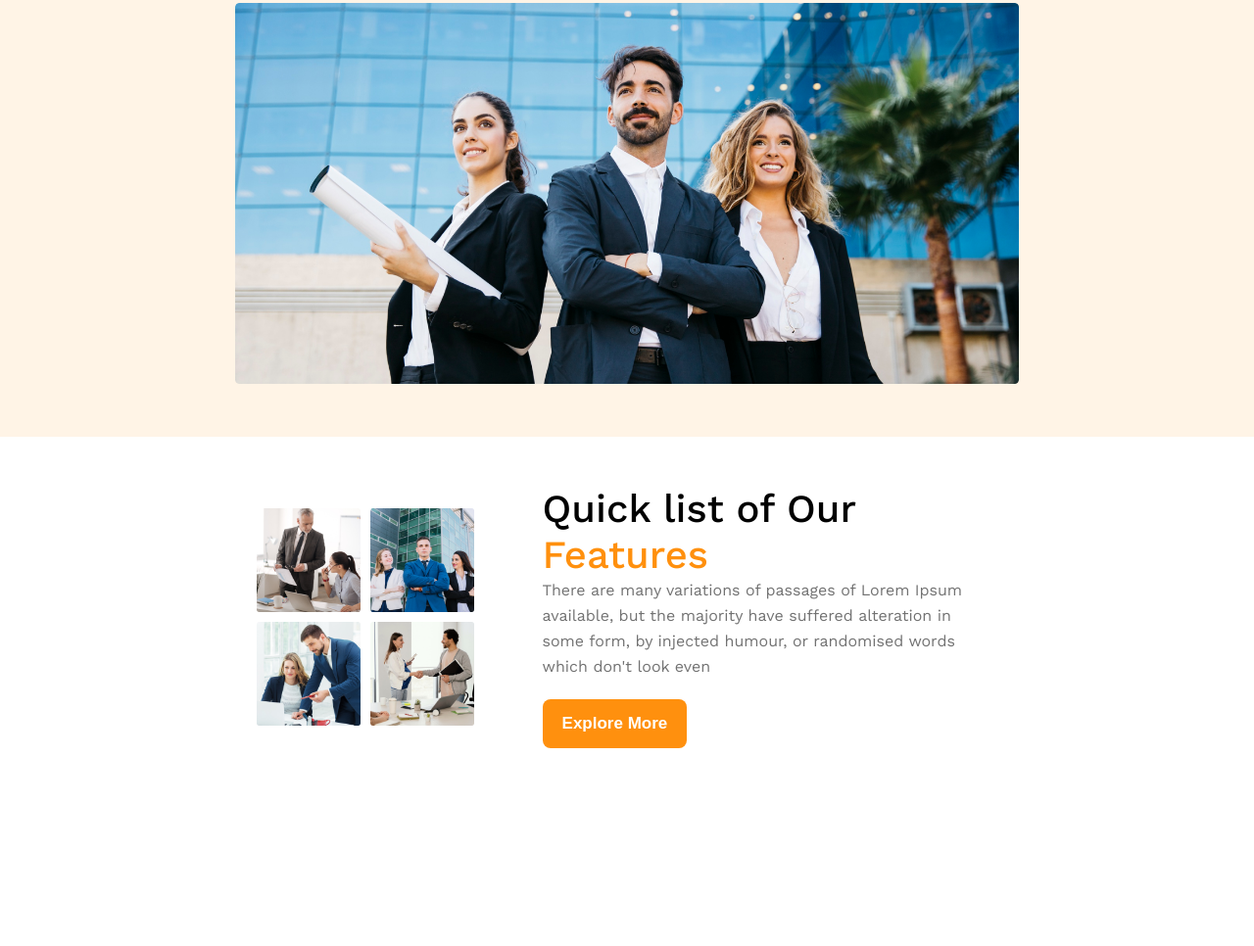
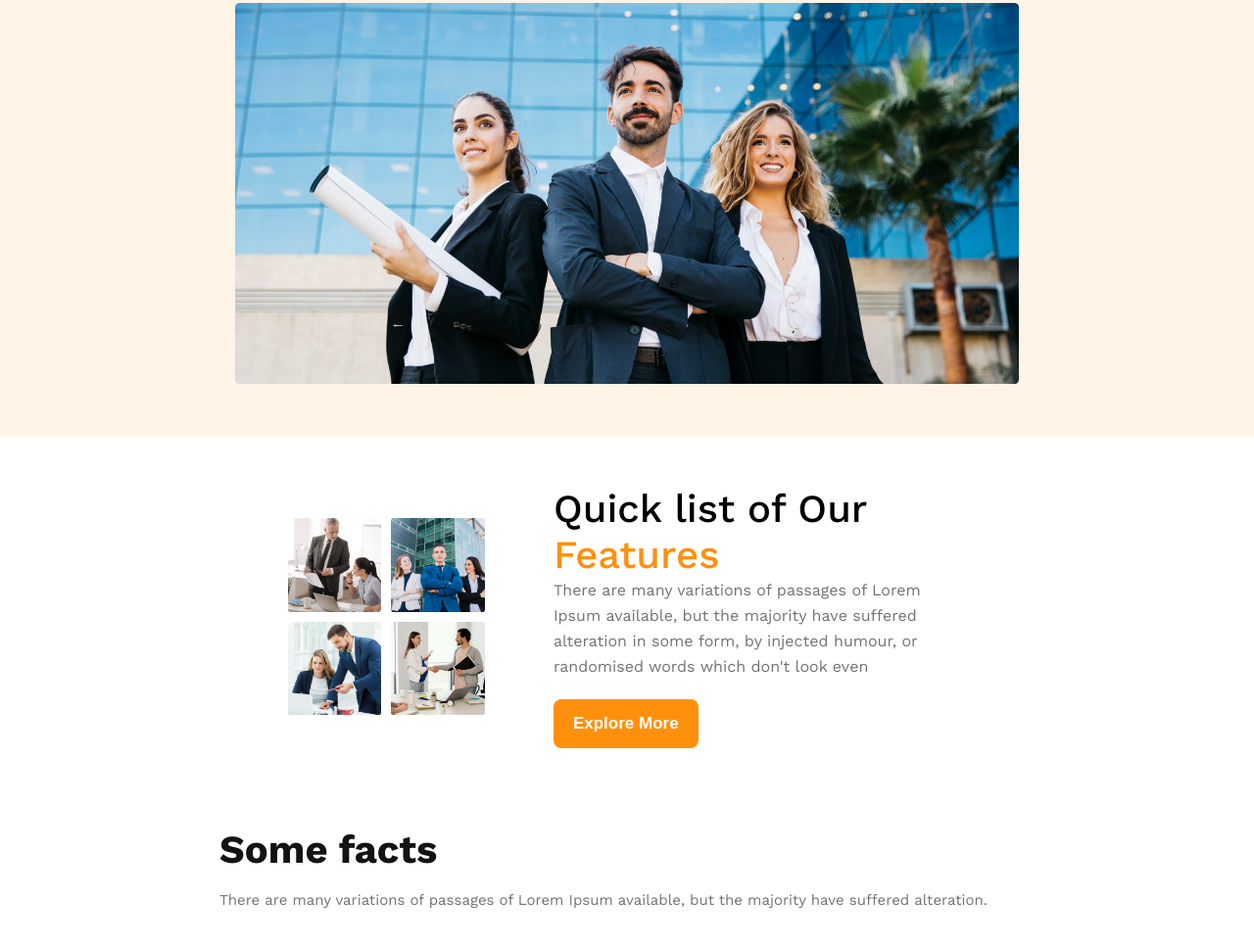
Before and after one commit to AshikurZaman01/G3-Architecture-Website-Responsive-, a plain HTML site: page index.html in a window 1280 px wide. Shown: the part 500-1466 px from the top of the page at 98% size. Before the commit the page ends 1344 px from the top, so only its background shows below. Drawn offline with nearby package versions, Linux system fonts and the light colour scheme.

Commit message:
added facts section

```diff
--- a/index.html
+++ b/index.html
@@ -49,7 +49,7 @@
     <!-- Header end-->
 
     <main>
-         <!-- Feature start -->
+         <!-- Feature section start -->
         <section class="feature">
             <div class="team-image-container">
                 <img src="images/team1.png" alt="">
@@ -65,7 +65,15 @@
             </div>
         </section>
          <!-- Feature start end-->
-    </main>
+
+         <!-- facts Section start -->
+        <section class="facts">
+            <h3 class="facts-title">Some facts</h3>
+            <p class="facts-desc">There are many variations of passages of Lorem Ipsum available, but the majority have suffered alteration.</p>
+
+        </section>
+         <!-- facts Section emd -->
+</main>
 
 
 
--- a/style.css
+++ b/style.css
@@ -100,7 +100,7 @@ nav{
 
 /* Main Section style start */
 main{
-    max-width: 70%;
+    max-width: 65%;
     margin: 0 auto;
 
 }
@@ -140,4 +140,19 @@ main{
 }
 /* Feature style end */
 
+.facts{}
+.facts-title{
+    color: #131313;
+    font-size: 40px;
+    font-weight: 700;
+    margin-bottom: 15px;
+}
+.facts-desc{
+    color: #727272;
+    font-size: 15px;
+    font-weight: 400;
+    line-height: 26px;
+    margin-bottom: 50px;
+}
+
 /* Main Section style End */
```
